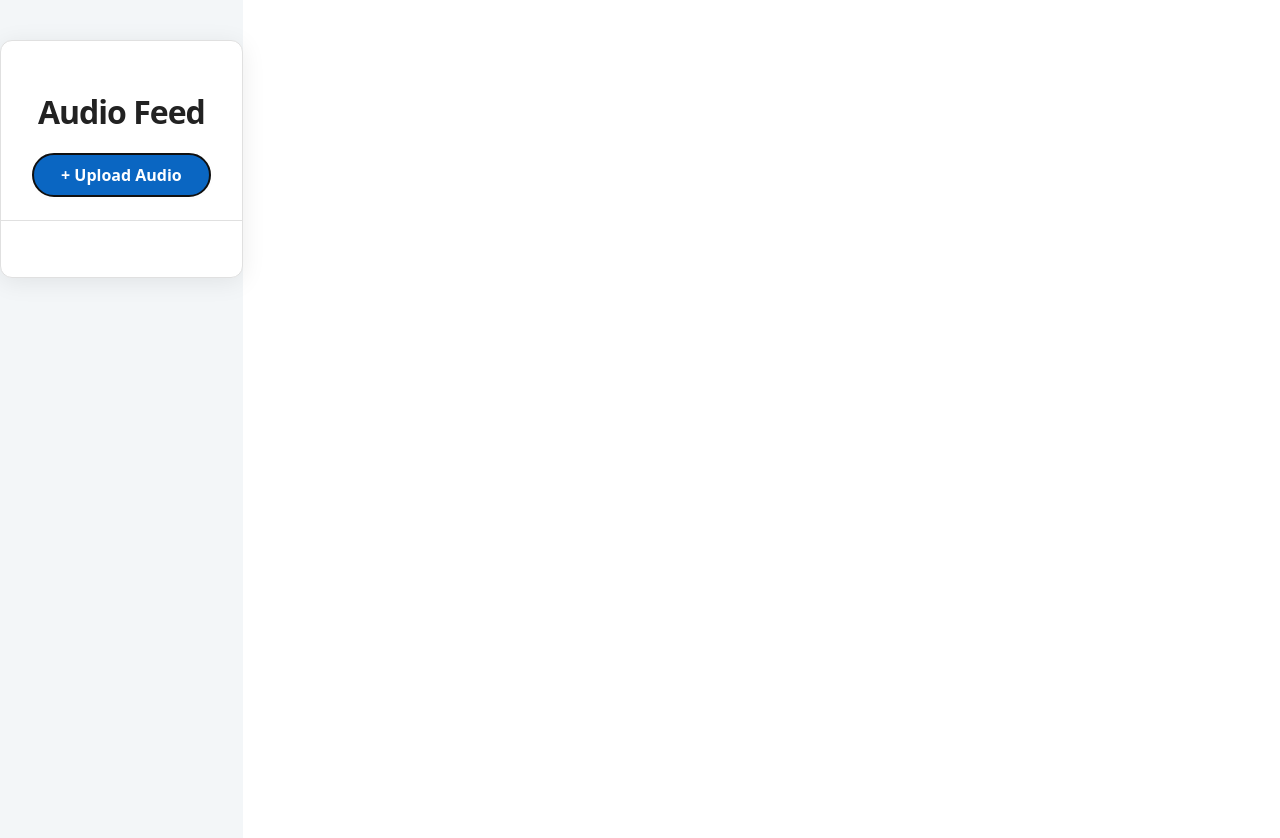
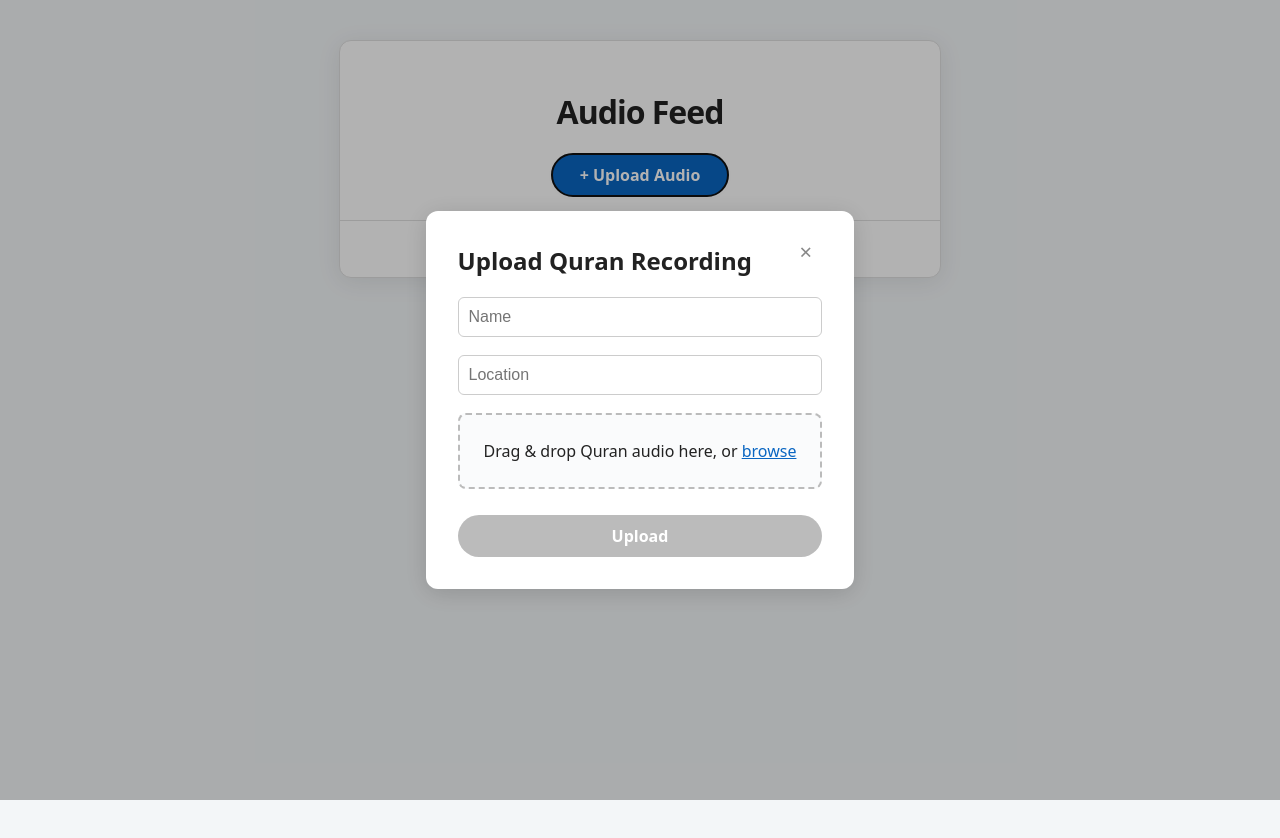
Before and after one commit to tofu7654/quran-platform, a React (Vite) app: page / in a window 1280 px wide. Both pictures are taken after a click on the button "+ Upload Audio". Shown: the top 838 px of the page. Built offline with nearby package versions, Linux system fonts and the light colour scheme.

Commit message:
updated upload audio feature to require a name of the reciter as well as the location of the recording

```diff
--- a/src/App.css
+++ b/src/App.css
@@ -1,3 +1,10 @@
+body, #root {
+  background: #fff !important;
+  min-height: 100vh;
+  margin: 0;
+  padding: 0;
+}
+
 #root {
   max-width: 1280px;
   margin: 0 auto;
--- a/src/AudioFeed.jsx
+++ b/src/AudioFeed.jsx
@@ -2,18 +2,59 @@ import React, { useState, useRef } from "react";
 
 function AudioFeed() {
     const [audioFiles, setAudioFiles] = useState([]);
+    const [showModal, setShowModal] = useState(false);
+    const [form, setForm] = useState({ name: "", location: "", file: null });
+    const [dragActive, setDragActive] = useState(false);
     const fileInputRef = useRef(null);
 
-    const handleUpload = (event) => {
-        const files = Array.from(event.target.files);
-        const newFiles = files.map((file) => ({
+    const handleModalOpen = () => setShowModal(true);
+    const handleModalClose = () => {
+        setShowModal(false);
+        setForm({ name: "", location: "", file: null });
+        setDragActive(false);
+    };
+
+    const handleFormChange = (e) => {
+        const { name, value } = e.target;
+        setForm((prev) => ({ ...prev, [name]: value }));
+    };
+
+    const handleFileChange = (e) => {
+        const file = e.target.files[0];
+        if (file) setForm((prev) => ({ ...prev, file }));
+    };
+
+    const handleDrop = (e) => {
+        e.preventDefault();
+        setDragActive(false);
+        const file = e.dataTransfer.files[0];
+        if (file) setForm((prev) => ({ ...prev, file }));
+    };
+
+    const handleDragOver = (e) => {
+        e.preventDefault();
+        setDragActive(true);
+    };
+
+    const handleDragLeave = (e) => {
+        e.preventDefault();
+        setDragActive(false);
+    };
+
+    const handleUpload = (e) => {
+        e.preventDefault();
+        if (!form.name || !form.location || !form.file) return;
+        const file = form.file;
+        const newFile = {
             url: URL.createObjectURL(file),
-            name: file.name,
+            name: form.name,
+            location: form.location,
             type: file.type,
             likes: 0,
             favorite: false,
-        }));
-        setAudioFiles((prev) => [...prev, ...newFiles]);
+        };
+        setAudioFiles((prev) => [...prev, newFile]);
+        handleModalClose();
     };
 
     const handleLike = (idx) => {
@@ -36,7 +77,8 @@ function AudioFeed() {
         <div
             style={{
                 minHeight: "100vh",
-                background: "#f3f6f8", // LinkedIn-like background
+                width: "100vw", // Add this line
+                background: "#f3f6f8",
                 display: "flex",
                 justifyContent: "center",
                 alignItems: "flex-start",
@@ -65,16 +107,8 @@ function AudioFeed() {
                     Audio Feed
                 </h1>
                 <div style={{ padding: "0 32px 24px 32px", borderBottom: "1px solid #e0e0e0", marginBottom: "24px" }}>
-                    <input
-                        type="file"
-                        accept="audio/mp3, audio/mpeg, audio/mp4, audio/*, video/mp4"
-                        multiple
-                        onChange={handleUpload}
-                        style={{ display: "none" }}
-                        ref={fileInputRef}
-                    />
                     <button
-                        onClick={() => fileInputRef.current.click()}
+                        onClick={handleModalOpen}
                         style={{
                             display: "block",
                             margin: "0 auto",
@@ -93,6 +127,129 @@ function AudioFeed() {
                         + Upload Audio
                     </button>
                 </div>
+                {/* Modal */}
+                {showModal && (
+                    <div style={{
+                        position: "fixed",
+                        top: 0, left: 0, right: 0, bottom: 0,
+                        background: "rgba(0,0,0,0.3)",
+                        display: "flex",
+                        alignItems: "center",
+                        justifyContent: "center",
+                        zIndex: 1000
+                    }}>
+                        <form
+                            onSubmit={handleUpload}
+                            style={{
+                                background: "#fff",
+                                borderRadius: "12px",
+                                padding: "32px",
+                                minWidth: "320px",
+                                boxShadow: "0 4px 24px rgba(0,0,0,0.15)",
+                                display: "flex",
+                                flexDirection: "column",
+                                gap: "18px",
+                                position: "relative"
+                            }}
+                            onDrop={handleDrop}
+                            onDragOver={handleDragOver}
+                            onDragLeave={handleDragLeave}
+                        >
+                            <button
+                                type="button"
+                                onClick={handleModalClose}
+                                style={{
+                                    position: "absolute",
+                                    top: "12px",
+                                    right: "16px",
+                                    background: "none",
+                                    border: "none",
+                                    fontSize: "22px",
+                                    color: "#888",
+                                    cursor: "pointer"
+                                }}
+                                aria-label="Close"
+                            >×</button>
+                            <h2 style={{ margin: 0, color: "#222", fontWeight: 600 }}>Upload Quran Recording</h2>
+                            <input
+                                type="text"
+                                name="name"
+                                placeholder="Name"
+                                value={form.name}
+                                onChange={handleFormChange}
+                                required
+                                style={{
+                                    padding: "10px",
+                                    borderRadius: "6px",
+                                    border: "1px solid #ccc",
+                                    fontSize: "16px"
+                                }}
+                            />
+                            <input
+                                type="text"
+                                name="location"
+                                placeholder="Location"
+                                value={form.location}
+                                onChange={handleFormChange}
+                                required
+                                style={{
+                                    padding: "10px",
+                                    borderRadius: "6px",
+                                    border: "1px solid #ccc",
+                                    fontSize: "16px"
+                                }}
+                            />
+                            <div
+                                style={{
+                                    border: dragActive ? "2px dashed #0a66c2" : "2px dashed #bbb",
+                                    borderRadius: "8px",
+                                    padding: "24px",
+                                    textAlign: "center",
+                                    background: dragActive ? "#eaf3fc" : "#fafbfc",
+                                    color: "#222",
+                                    cursor: "pointer",
+                                    transition: "border 0.2s, background 0.2s"
+                                }}
+                                onClick={() => fileInputRef.current.click()}
+                                onDragOver={handleDragOver}
+                                onDragLeave={handleDragLeave}
+                                onDrop={handleDrop}
+                            >
+                                {form.file ? (
+                                    <span>{form.file.name}</span>
+                                ) : (
+                                    <span>
+                                        Drag &amp; drop Quran audio here, or <span style={{ color: "#0a66c2", textDecoration: "underline" }}>browse</span>
+                                    </span>
+                                )}
+                                <input
+                                    type="file"
+                                    accept="audio/mp3, audio/mpeg, audio/mp4, audio/*, video/mp4"
+                                    style={{ display: "none" }}
+                                    ref={fileInputRef}
+                                    onChange={handleFileChange}
+                                />
+                            </div>
+                            <button
+                                type="submit"
+                                disabled={!form.name || !form.location || !form.file}
+                                style={{
+                                    padding: "10px 0",
+                                    background: (!form.name || !form.location || !form.file) ? "#bbb" : "#0a66c2",
+                                    color: "#fff",
+                                    border: "none",
+                                    borderRadius: "24px",
+                                    fontSize: "16px",
+                                    fontWeight: 600,
+                                    cursor: (!form.name || !form.location || !form.file) ? "not-allowed" : "pointer",
+                                    marginTop: "8px"
+                                }}
+                            >
+                                Upload
+                            </button>
+                        </form>
+                    </div>
+                )}
                 <div style={{ padding: "0 32px 32px 32px" }}>
                     {audioFiles.map((file, idx) => (
                         <div
@@ -122,7 +279,10 @@ function AudioFeed() {
                                         border: "2px solid #e0e0e0"
                                     }}
                                 />
-                                <strong style={{ fontSize: "1.1rem", flex: 1 }}>{file.name}</strong>
+                                <div style={{ flex: 1 }}>
+                                    <strong style={{ fontSize: "1.1rem" }}>{file.name}</strong>
+                                    <div style={{ fontSize: "0.95rem", color: "#666" }}>{file.location}</div>
+                                </div>
                                 <button
                                     onClick={() => handleFavorite(idx)}
                                     style={{
```
